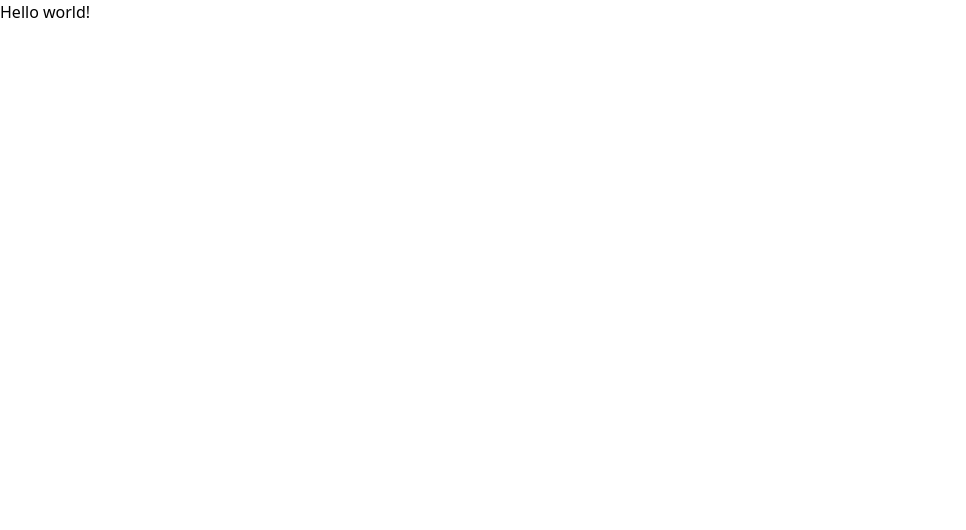
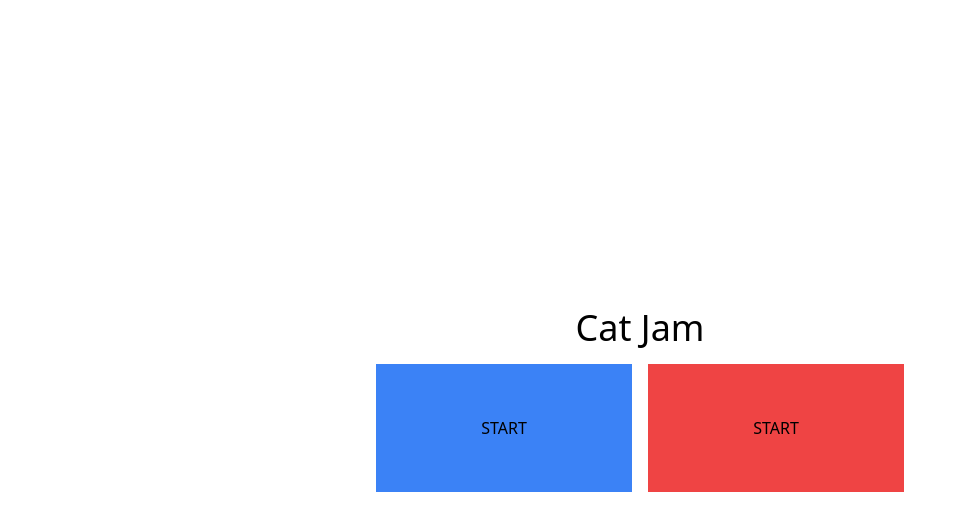
Before and after one commit to kphan32/cat-jam, a React (Vite) app: page / in a window 1280 px wide. Shown: the top 530 px of the page, without its empty margins (0-966 px from the left). Built offline with nearby package versions, Linux system fonts and the light colour scheme.

Commit message:
Draft of home screen

```diff
--- a/src/App.jsx
+++ b/src/App.jsx
@@ -1,7 +1,9 @@
+import Home from "./screens/Home";
+
 export default function App() {
   return (
     <>
-      <p>Hello world!</p>
+      <Home />
     </>
   );
 }
--- /dev/null
+++ b/src/screens/Home.jsx
@@ -0,0 +1,11 @@
+export default function Home() {
+  return (
+    <main className="h-screen flex flex-col justify-center items-center gap-4">
+      <h1 className="text-4xl">Cat Jam</h1>
+      <div className="flex justify-center items-center gap-4">
+        <button className="w-64 h-32 bg-blue-500">START</button>
+        <button className="w-64 h-32 bg-red-500">START</button>
+      </div>
+    </main>
+  );
+}
```
